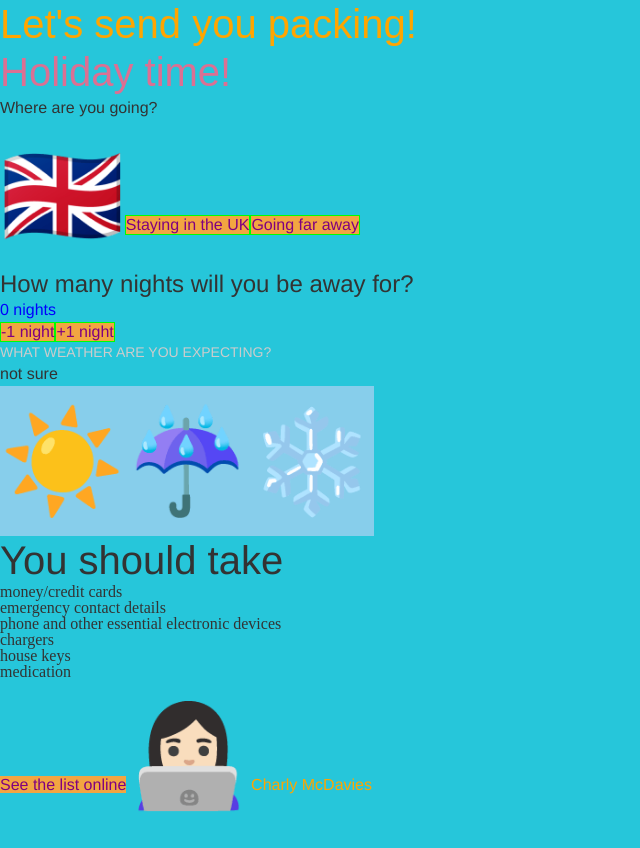
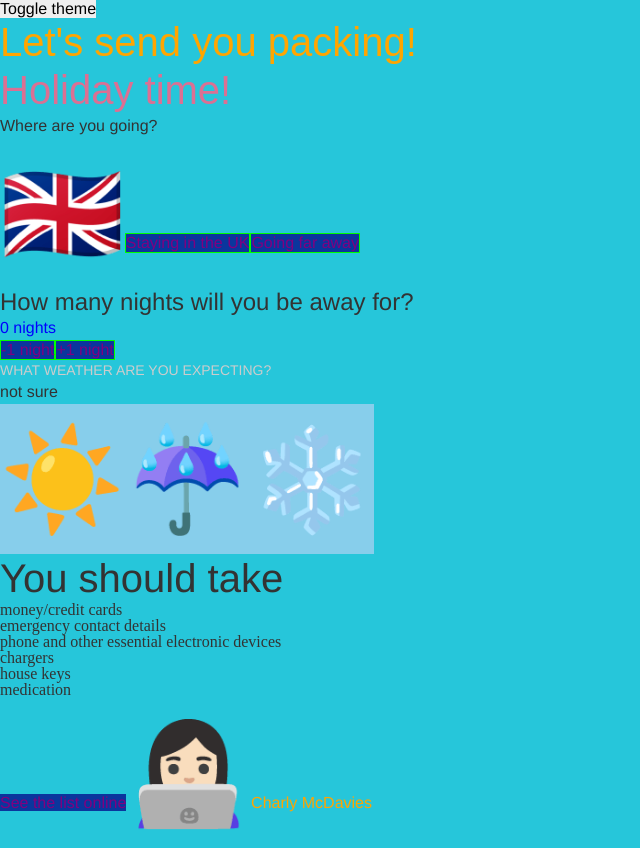
Before and after one commit to CharlotteMD/packing-list-app, a React (Create React App) app: page / in a window 1280 px wide. Shown: the whole page, without its empty margins (0-640 px from the left). Built offline with nearby package versions, Linux system fonts and the light colour scheme.

Commit message:
Made toggling seasons theme work

```diff
--- a/src/App.js
+++ b/src/App.js
@@ -1,7 +1,8 @@
-import React, { useState } from 'react'
+import React, { useState, useEffect } from 'react'
 import styled, { css, ThemeProvider } from 'styled-components'
 import { H1, BasicButton, AnchorLink, EmojiSpan } from './style/global-styles'
 import SummerTheme from './style/themes/summerTheme'
+import WinterTheme from './style/themes/winterTheme'
 import { Rotate, FontGrow } from './style/keyframe-animations'
 import BasicOutfits from './components/items/BasicOutfits'
 import Essentials from './components/items/Essentials'
@@ -21,10 +22,28 @@ const App = () => {
   const [count, setCount] = useState(0)
   const [leaveUk, setLeaveUk] = useState()
   const [weather, setWeather] = useState('not sure')
+  const [theme, setTheme] = useState({ SummerTheme })
+
+  const toggleTheme = () => {
+    if (theme === 'SummerTheme') {
+      setTheme('WinterTheme')
+    } else {
+      setTheme('SummerTheme')
+    }
+  }
 
   return (
-    <ThemeProvider theme={SummerTheme}>
+    <ThemeProvider theme={theme === 'SummerTheme' ? SummerTheme : WinterTheme}>
       <div className="App">
+        {/* <BasicButton textButton onClick={() => setTheme({ WinterTheme })}>
+          Winter Holiday
+        </BasicButton>
+        <BasicButton textButton onClick={() => setTheme({ SummerTheme })}>
+          Summer Holiday
+        </BasicButton> */}
+
+        <button onClick={toggleTheme}>Toggle theme</button>
+
         <H1 textColor="orange">Let's send you packing!</H1>
         <FontGrow>
           <H1>Holiday time!</H1>
--- /dev/null
+++ b/src/style/themes/winterTheme.js
@@ -0,0 +1,5 @@
+export default {
+  colors: {
+    background: '#0A369D'
+  }
+}
```
Also changed, not shown: src/style/themes/winterColors.js (added, +9 -0 lines).
